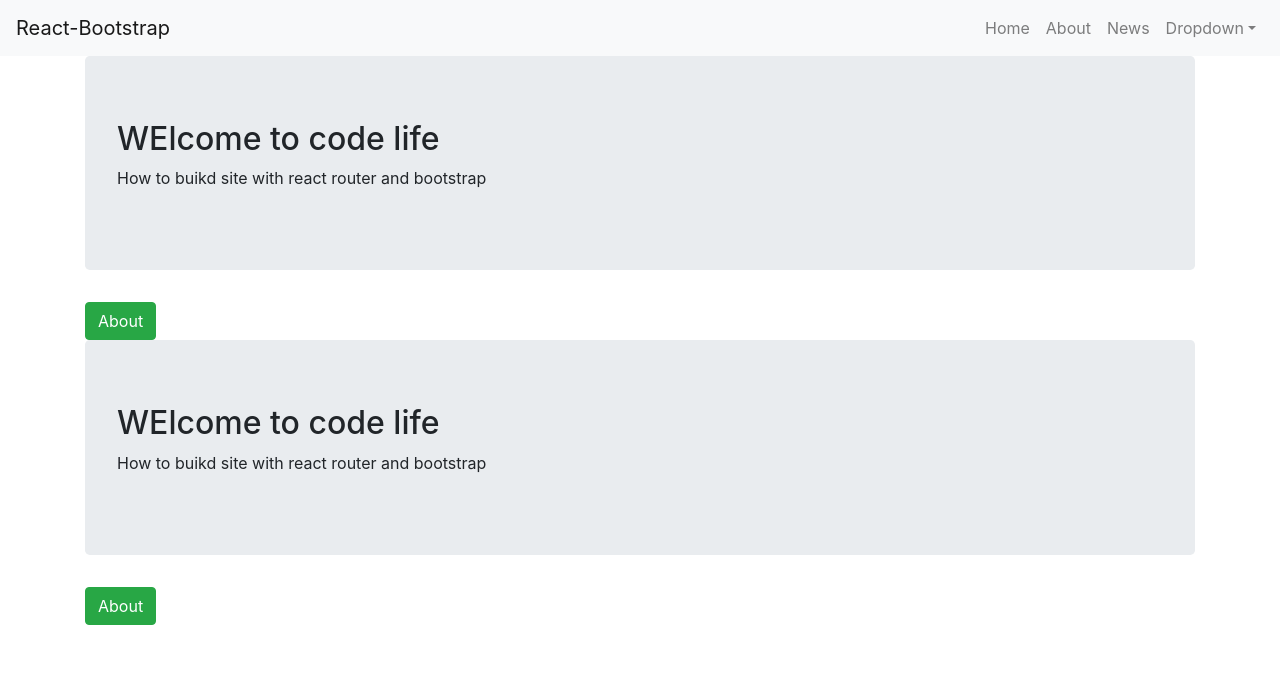
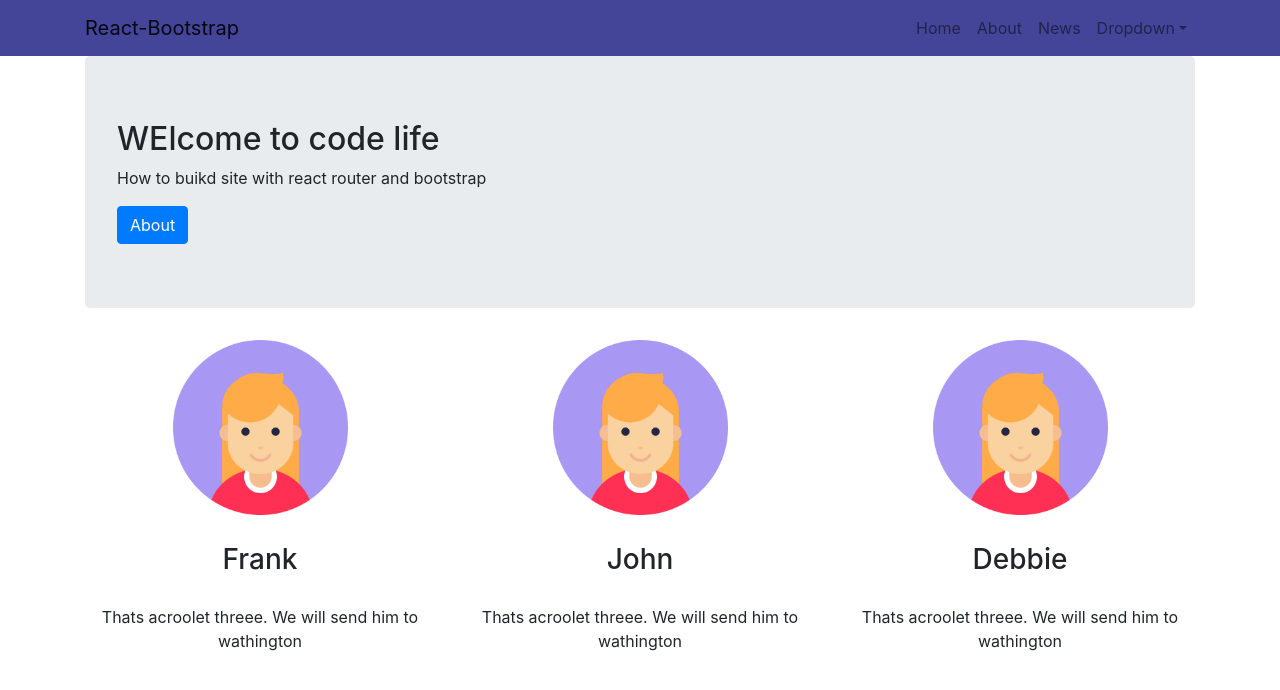
Before and after one commit to kryvkovr/formirror2, a React (Create React App) app: page / in a window 1280 px wide. Shown: the top 690 px of the page. Built offline with nearby package versions, Linux system fonts and the light colour scheme.

Commit message:
add about page

```diff
--- a/src/components/About/About.css
+++ b/src/components/About/About.css
@@ -0,0 +1,4 @@
+.about-profile-pic {
+  float:left;
+  margin: 1em 1em 1em 0em;
+}
--- a/src/components/About/About.js
+++ b/src/components/About/About.js
@@ -2,17 +2,36 @@ import React, { Component } from 'react';
 import { connect } from 'react-redux';
 import { selectPostAction, removePostAction } from '../../actions/simpleAction'
 import { getPostsSelector, getSelectedPostsSelector } from '../../selectors/selectedPosts';
-
-
-import { Button } from 'react-bootstrap';
+import { Container, Row, Col, Image } from 'react-bootstrap';
+import './About.css';
 
 class About extends Component {
 
   render() {
     return (
-      <div className="container">
-        ABOUT
-      </div>
+
+      <Container>
+        <Row>
+          <Col xs={12} md={{ span: 8, offset: 2 }}>
+            <Image src="assets/person-girl-flat.png" className="about-profile-pic" rounded />
+            <h3>Frank THE Tank</h3>
+            <p>
+              Lorem ipsum dolor sit amet, consectetur adipiscing elit,
+              sed do eiusmod tempor incididunt ut labore et dolore magna aliqua.
+              Ut enim ad minim veniam, quis nostrud exercitation ullamco laboris nisi ut aliquip ex ea commodo consequat.
+              Duis aute irure dolor in reprehenderit in voluptate velit esse cillum dolore eu fugiat nulla pariatur.
+              Excepteur sint occaecat cupidatat non proident, sunt in culpa qui officia deserunt mollit anim id est laborum.
+             </p>
+            <p>
+              Lorem ipsum dolor sit amet, consectetur adipiscing elit,
+              sed do eiusmod tempor incididunt ut labore et dolore magna aliqua.
+              Ut enim ad minim veniam, quis nostrud exercitation ullamco laboris nisi ut aliquip ex ea commodo consequat.
+              Duis aute irure dolor in reprehenderit in voluptate velit esse cillum dolore eu fugiat nulla pariatur.
+              Excepteur sint occaecat cupidatat non proident, sunt in culpa qui officia deserunt mollit anim id est laborum.
+             </p>
+          </Col>
+        </Row>
+      </Container >
     );
   }
 }
@@ -29,4 +48,21 @@ const mapDispatchToProps = {
   removePostAction,
 }
 
+
+
+const styles = {
+  block: {
+    // width: '50%',
+    backgroundColor: '#555',
+    height: '50px',
+    flex: '0 1 50%',
+
+    marginLeft: '25%',
+
+    // width: '50%',
+
+
+  }
+}
+
 export default connect(mapToProps, mapDispatchToProps)(About);
--- a/src/components/Home/Home.css
+++ b/src/components/Home/Home.css
@@ -0,0 +1,13 @@
+.person-wrapper{
+  margin-bottom: 2em;
+  text-align: center;
+}
+
+h3{
+  margin-top: 1em;
+  margin-bottom: 1em;
+}
+
+.profile-pic{
+  width:50%;
+}
--- a/src/components/Home/Home.js
+++ b/src/components/Home/Home.js
@@ -9,30 +9,40 @@ class Home extends Component {
   render() {
 
     return (
-
       <Container>
+        {/* Jumbtron */}
         <Row>
           <Col>
             <Jumbotron>
               <h2> WElcome to code life</h2>
               <p>How to buikd site with react router and bootstrap</p>
+              <Link to='/about'>
+                <Button >About</Button>
+              </Link>
             </Jumbotron>
-            <Link to='/about'>
-              <Button variant="success">About</Button>
-            </Link>
           </Col>
         </Row>
 
+        {/* main content */}
+        <Row>
+          <Col xs={12} sm={4} className="person-wrapper">
+            <Image src="assets/person-girl-flat.png" circle className="profile-pic" />
+            <h3>Frank</h3>
+            <p>Thats acroolet threee. We will send him to wathington</p>
+          </Col>
+          <Col xs={12} sm={4} className="person-wrapper">
+            <Image src="assets/person-girl-flat.png" circle className="profile-pic" />
+            <h3>John</h3>
+            <p>Thats acroolet threee. We will send him to wathington</p>
+          </Col>
+          <Col xs={12} sm={4} className="person-wrapper">
+            <Image src="assets/person-girl-flat.png" circle className="profile-pic" />
+            <h3>Debbie</h3>
+            <p>Thats acroolet threee. We will send him to wathington</p>
+          </Col>
 
 
-        <Jumbotron>
-          <h2> WElcome to code life</h2>
-          <p>How to buikd site with react router and bootstrap</p>
-        </Jumbotron>
-        <Link to='/about'>
-          <Button variant="success">About</Button>
-        </Link>
-
+        </Row>
 
 
       </Container>
--- a/src/components/Navigation/Navigation.css
+++ b/src/components/Navigation/Navigation.css
@@ -0,0 +1,3 @@
+.navbar,.navbar-light,.bg-light{
+  background-color:#449 !important;
+}
--- a/src/components/Navigation/Navigation.js
+++ b/src/components/Navigation/Navigation.js
@@ -2,13 +2,14 @@ import React, { Component } from 'react';
 import { connect } from 'react-redux';
 import { Link } from 'react-router-dom';
 
-import { Navbar, Nav, NavItem, NavDropdown, Form } from 'react-bootstrap';
+import { Navbar, Nav, NavItem, NavDropdown, Form, Container } from 'react-bootstrap';
 import './Navigation.css';
 
 class Navigation extends Component {
   render() {
     return (
       <Navbar bg="light" expand="lg">
+        <Container>
           <Navbar.Brand href="#home">React-Bootstrap</Navbar.Brand>
           <Navbar.Toggle aria-controls="basic-navbar-nav" />
           <Navbar.Collapse id="basic-navbar-nav" className="justify-content-end">
@@ -24,11 +25,8 @@ class Navigation extends Component {
                 <NavDropdown.Item href="#action/3.4">Separated link</NavDropdown.Item>
               </NavDropdown>
             </Nav>
-          {/* <Form inline>
-            <FormControl type="text" placeholder="Search" className="mr-sm-2" />
-            <Button variant="outline-success">Search</Button>
-          </Form> */}
           </Navbar.Collapse>
+        </Container>
       </Navbar>
     );
   }
```
Also changed, not shown: public/assets/person-girl-flat.png (added). Lines whose indentation alone changed are shown as unchanged.
